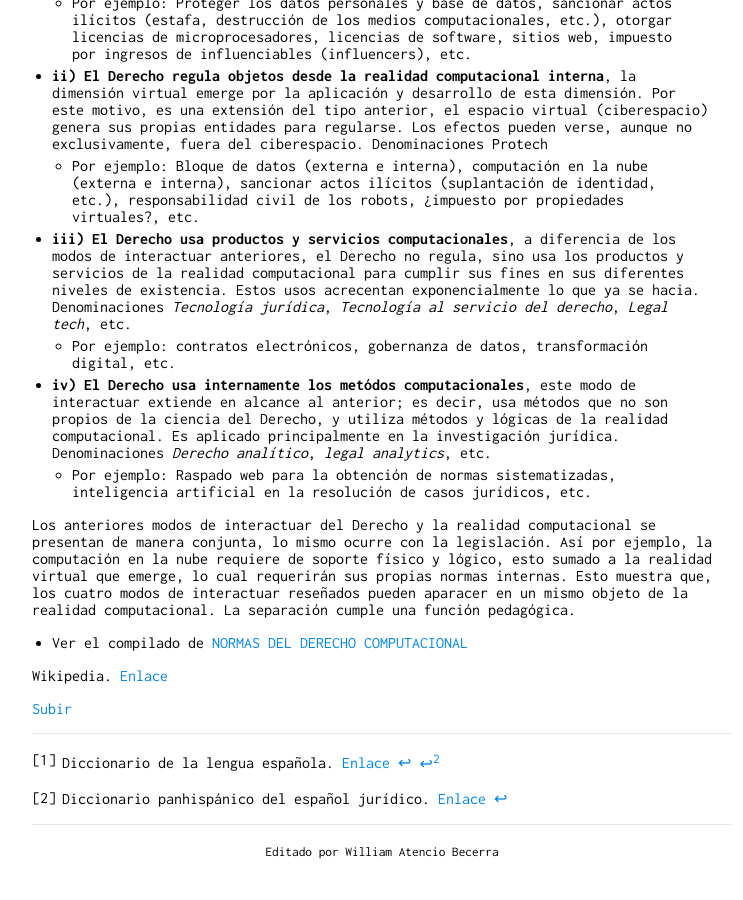
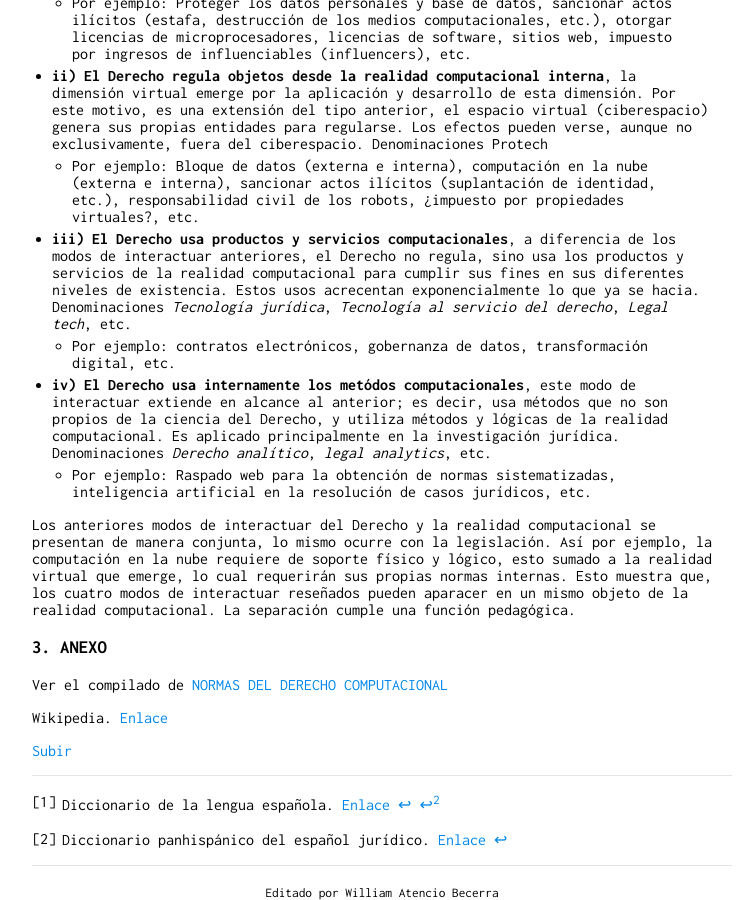
Before and after one commit to actio1680/actio1680.github.io, a Jekyll site: the page built from paginas/instituciones-derecho-computacional.md, in a window 1280 px wide and 900 px high, scrolled down 2160 px. Shown: the whole window, without its empty margins (258-1001 px from the left). Built offline with Jekyll 4.4.1, drawn with Linux system fonts in a browser that asks for light colours; our own code applies the rules of GitHub Pages for plain Markdown files; before the commit the page ends 3019 px from its top, so only the background shows below that.

Commit message:
Update instituciones-derecho-computacional.md

```diff
--- a/paginas/instituciones-derecho-computacional.md
+++ b/paginas/instituciones-derecho-computacional.md
@@ -64,7 +64,9 @@ Sin importar la naturaleza de la materia (tributario, penal, civil, procesal, co
 
 Los anteriores modos de interactuar del Derecho y la realidad computacional se presentan de manera conjunta, lo mismo ocurre con la legislación. Así por ejemplo, la computación en la nube requiere de soporte físico y lógico, esto sumado a la realidad virtual que emerge, lo cual requerirán sus propias normas internas. Esto muestra que, los cuatro modos de interactuar reseñados pueden aparacer en un mismo objeto de la realidad computacional. La separación cumple una función pedagógica.
 
-- Ver el compilado de [NORMAS DEL DERECHO COMPUTACIONAL](normas-derecho-computacional.md)
+### 3. ANEXO
+
+Ver el compilado de [NORMAS DEL DERECHO COMPUTACIONAL](normas-derecho-computacional.md)
 
 Wikipedia. [Enlace](https://es.wikipedia.org/wiki/Wikipedia:Portada)
 
```
